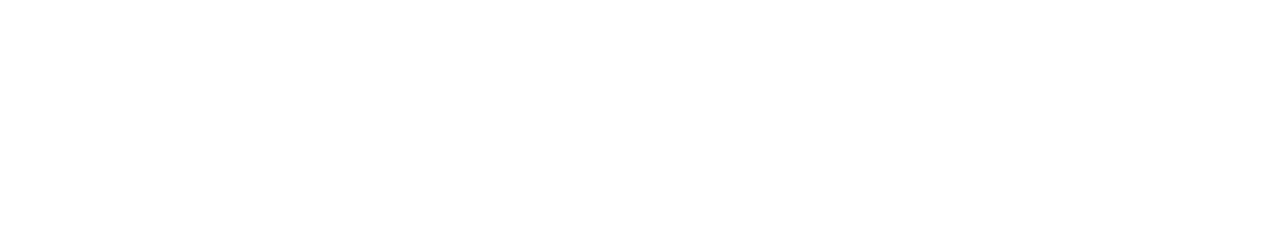
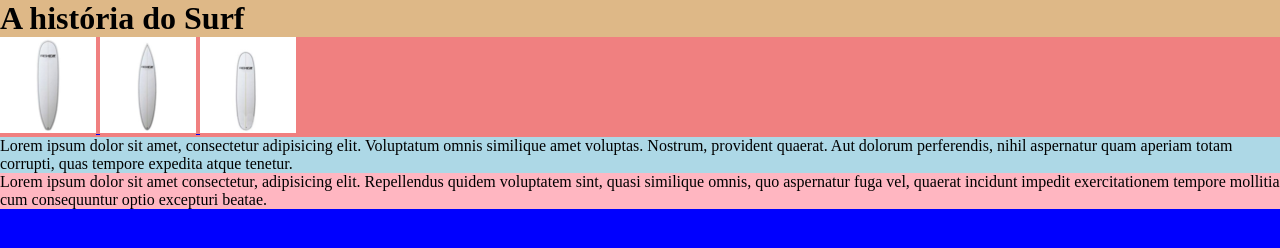
Before and after one commit to itstherall/MyProjSite, a plain HTML site: page index.html in a window 1280 px wide. Drawn offline with Linux system fonts and the light colour scheme.

Commit message:
add favicon e folhas de estilos

```diff
--- a/index.html
+++ b/index.html
@@ -4,9 +4,30 @@
     <meta charset="UTF-8">
     <meta http-equiv="X-UA-Compatible" content="IE=edge">
     <meta name="viewport" content="width=device-width, initial-scale=1.0">
-    <title>Surf ON</title>
+    <link rel="shortcut icon" href="imagens/favicon/favicon-url.png" type="image/x-icon">
+    <title>Surfando</title>
+    <link rel="stylesheet" href="styles/style.css">
 </head>
 <body>
-
+    <header>
+        <h1>A história do Surf</h1>
+    </header>
+    <nav>
+        <a href="pages/longboardpage.html">
+            <img src="imagens/favicon/long-icon.png" alt="">
+        </a>
+        <a href="pages/gunboardpage.html">
+            <img src="imagens/favicon/gun-icon.png" alt="">
+        </a>
+        <a href="pages/funboardpage.html">
+            <img src="imagens/favicon/fun-icon.png" alt="">
+        </a>
+    </nav>
+    <main>
+        <p>Lorem ipsum dolor sit amet, consectetur adipisicing elit. Voluptatum omnis similique amet voluptas. Nostrum, provident quaerat. Aut dolorum perferendis, nihil aspernatur quam aperiam totam corrupti, quas tempore expedita atque tenetur.</p>
+    </main>
+    <footer>
+        <p>Lorem ipsum dolor sit amet consectetur, adipisicing elit. Repellendus quidem voluptatem sint, quasi similique omnis, quo aspernatur fuga vel, quaerat incidunt impedit exercitationem tempore mollitia cum consequuntur optio excepturi beatae.</p>
+    </footer>
 </body>
 </html>
--- /dev/null
+++ b/styles/style.css
@@ -0,0 +1,26 @@
+@charset "UTF-8";
+
+*{
+    padding: 0px;
+    margin: 0px;
+}
+
+body {
+    background-color: blue;
+}
+
+header {
+    background-color: burlywood;
+}
+
+nav {
+    background-color: lightcoral;
+}
+
+main {
+    background-color: lightblue;
+}
+
+footer {
+    background-color: lightpink;
+}
```
Also changed, not shown: pages/funboardpage.html (added, +12 -0 lines), pages/gunboardpage.html (added, +12 -0 lines), pages/longboardpage.html (added, +12 -0 lines), imagens/favicon/favicon-url.png (added), imagens/favicon/fun-icon.png (added), imagens/favicon/gun-icon.png (added), imagens/favicon/long-icon.png (added).
